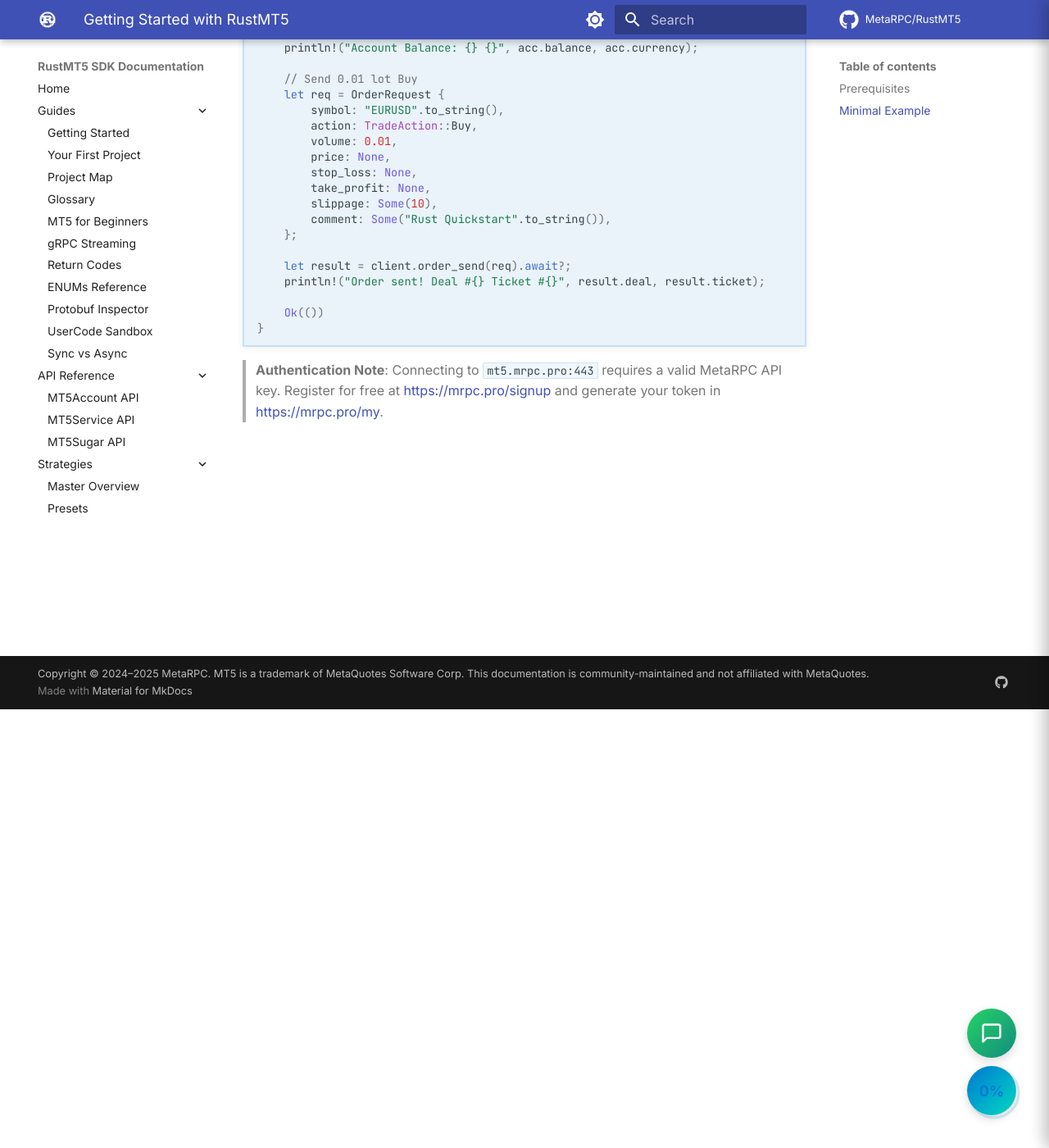
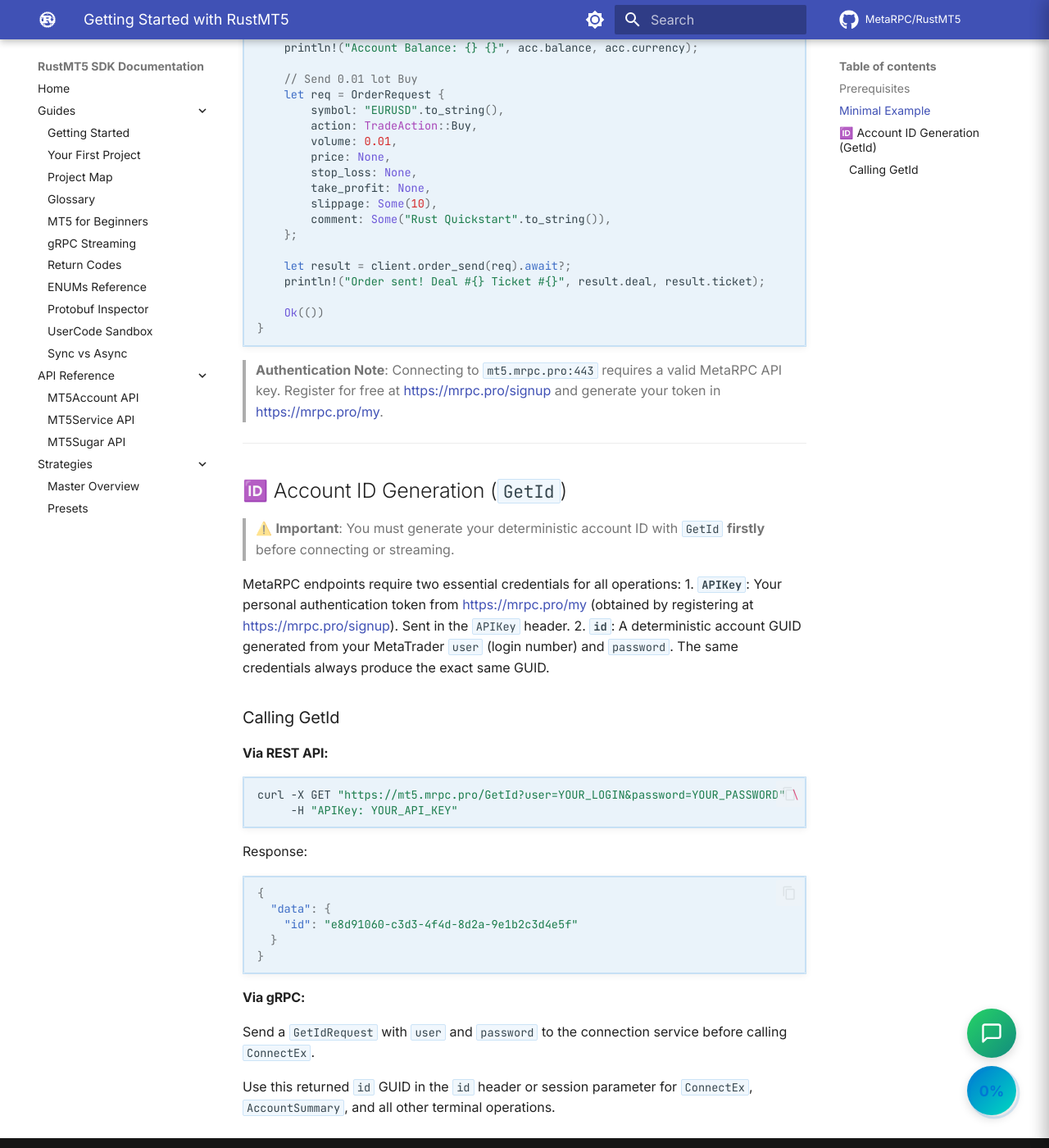
Before and after one commit to MetaRPC/RustMT5, an MkDocs documentation site: the page built from docs/getting-started.md, in a window 1280 px wide and 1400 px high, scrolled down 535 px. Shown: the whole window at 82% size. Built offline with MkDocs 1.6.1 and Material for MkDocs 9.7.7, drawn with Linux system fonts in a browser that asks for light colours; comment, search, counter and statistics services are not loaded.

Commit message:
docs: document deterministic account ID generation via GetId before connecting

````diff
--- a/docs/getting-started.md
+++ b/docs/getting-started.md
@@ -40,3 +40,37 @@
 
 
 > **Authentication Note**: Connecting to `mt5.mrpc.pro:443` requires a valid MetaRPC API key. Register for free at [https://mrpc.pro/signup](https://mrpc.pro/signup) and generate your token in [https://mrpc.pro/my](https://mrpc.pro/my).
+
+
+
+---
+
+## 🆔 Account ID Generation (`GetId`)
+
+> ⚠️ **Important**: You must generate your deterministic account ID with `GetId` **firstly** before connecting or streaming.
+
+MetaRPC endpoints require two essential credentials for all operations:
+1. **`APIKey`**: Your personal authentication token from [https://mrpc.pro/my](https://mrpc.pro/my) (obtained by registering at [https://mrpc.pro/signup](https://mrpc.pro/signup)). Sent in the `APIKey` header.
+2. **`id`**: A deterministic account GUID generated from your MetaTrader `user` (login number) and `password`. The same credentials always produce the exact same GUID.
+
+### Calling GetId
+
+#### Via REST API:
+```bash
+curl -X GET "https://mt5.mrpc.pro/GetId?user=YOUR_LOGIN&password=YOUR_PASSWORD" \
+     -H "APIKey: YOUR_API_KEY"
+```
+
+Response:
+```json
+{
+  "data": {
+    "id": "e8d91060-c3d3-4f4d-8d2a-9e1b2c3d4e5f"
+  }
+}
+```
+
+#### Via gRPC:
+Send a `GetIdRequest` with `user` and `password` to the connection service before calling `ConnectEx`.
+
+Use this returned `id` GUID in the `id` header or session parameter for `ConnectEx`, `AccountSummary`, and all other terminal operations.
````
Also changed, not shown: README.md (+26 -0 lines), docs/All_Guides/GETTING_STARTED.md (+33 -0 lines), docs/All_Guides/Your_First_Project.md (+19 -3 lines), docs/connection.md (+15 -0 lines), docs/index.md (+3 -0 lines).
